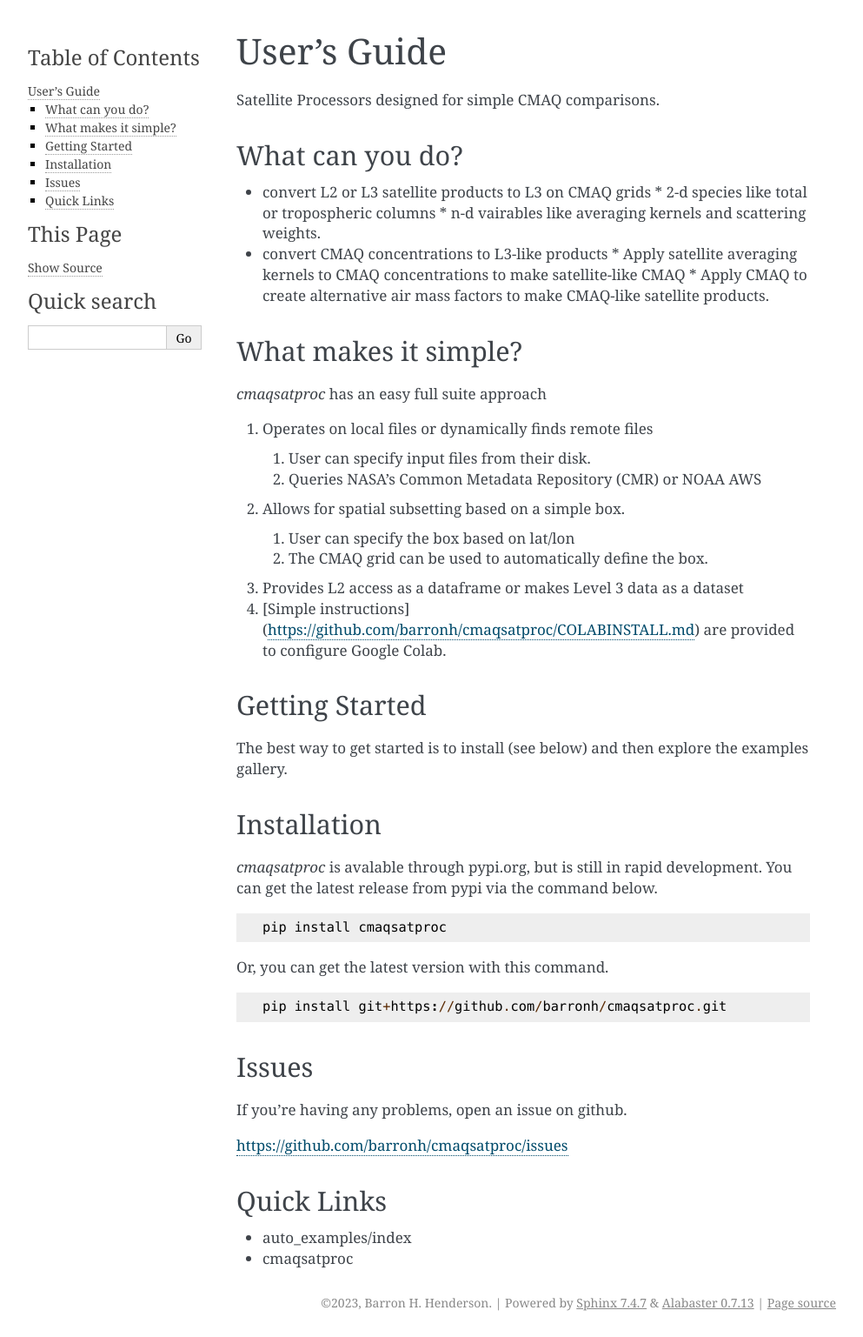
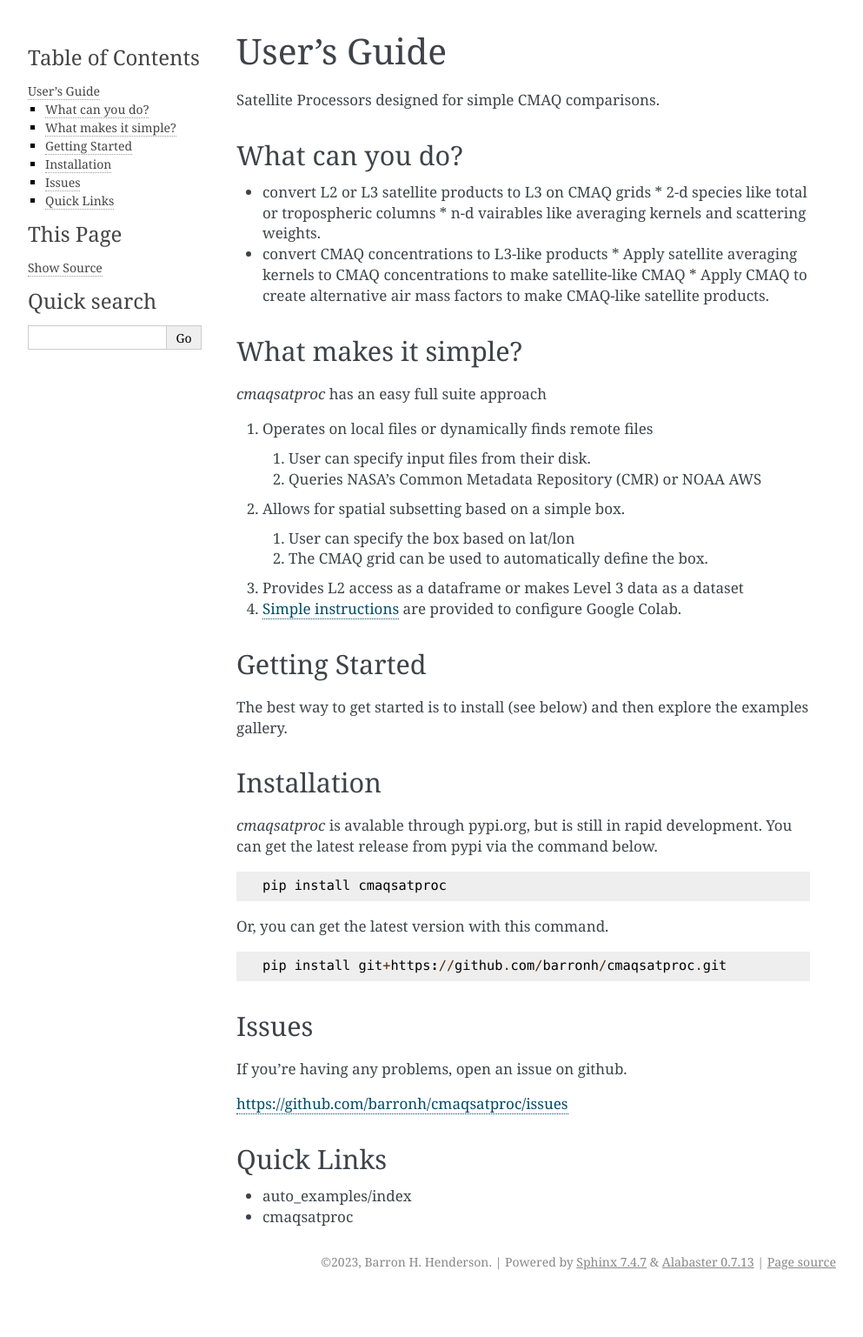
Before and after one commit to barronh/cmaqsatproc, a Sphinx documentation site: the page built from docs/source/basic.rst, in a window 1280 px wide. Shown: the whole page at 87% size, without its empty margins (148-1141 px from the left). Built offline with Sphinx 7.4.7, drawn with Linux system fonts in a browser that asks for light colours; pages that are not in the unit, such as notebooks, are missing from menus; after the commit the page ends 1490 px from its top, so only the background shows below that; some of the changed lines change nothing that is shown.

Commit message:
fixing link

```diff
--- a/docs/source/basic.rst
+++ b/docs/source/basic.rst
@@ -30,7 +30,7 @@ What makes it simple?
   1. User can specify the box based on lat/lon
   2. The CMAQ grid can be used to automatically define the box.
 3. Provides L2 access as a dataframe or makes Level 3 data as a dataset
-4. [Simple instructions](https://github.com/barronh/cmaqsatproc/COLABINSTALL.md) are provided to configure Google Colab.
+4. `Simple instructions <https://github.com/barronh/cmaqsatproc/blob/main/COLABINSTALL.md>`_ are provided to configure Google Colab.
 
 
 Getting Started
```
